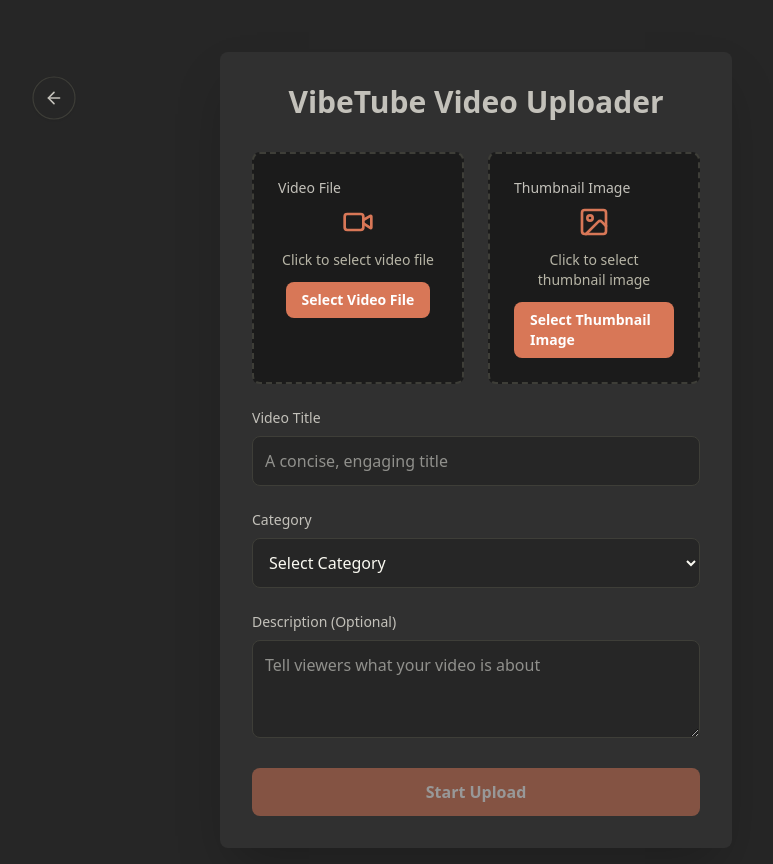
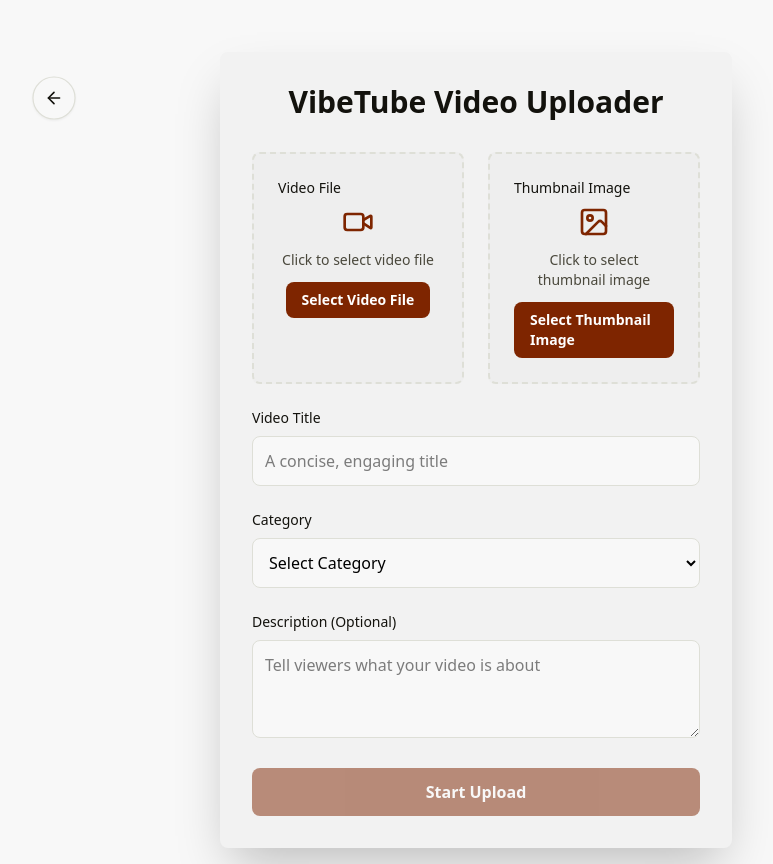
Before and after one commit to Sunilvishyt/vibetube, a React (Vite) app in the folder vibetube_frontend/: page /upload in a window 1280 px wide. Shown: the whole page, without its empty margins (164-937 px from the left). Built offline with nearby package versions, Linux system fonts and the light colour scheme.

Commit message:
Implement theme toggle functionality

```diff
--- a/vibetube_frontend/src/components/my_components/Comments.jsx
+++ b/vibetube_frontend/src/components/my_components/Comments.jsx
@@ -53,7 +53,7 @@
         <textarea
           value={text}
           onChange={(e) => setText(e.target.value)}
-          className="flex-1 p-2 border rounded w-full bg-input mb-1 text-amber-50"
+          className="flex-1 p-2 border rounded w-full bg-input mb-1 text-accent-foreground"
           rows={2}
           placeholder="Add a public comment..."
         />
--- /dev/null
+++ b/vibetube_frontend/src/components/my_components/Themetoggle.jsx
@@ -0,0 +1,38 @@
+// src/components/ModeToggle.jsx
+
+import { Moon, Sun } from "lucide-react";
+import { useTheme } from "@/lib/theme-context"; // Adjust path as needed
+import { Button } from "@/components/ui/button";
+import {
+  DropdownMenu,
+  DropdownMenuContent,
+  DropdownMenuItem,
+  DropdownMenuTrigger,
+} from "@/components/ui/dropdown-menu";
+
+export function Themetoggle() {
+  const { setTheme } = useTheme();
+
+  return (
+    <DropdownMenu>
+      <DropdownMenuTrigger asChild>
+        <Button variant="ghost" size="icon">
+          <Sun className="h-[1.2rem] w-[1.2rem] rotate-0 scale-100 transition-all dark:-rotate-90 dark:scale-0" />
+          <Moon className="absolute h-[1.2rem] w-[1.2rem] rotate-90 scale-0 transition-all dark:rotate-0 dark:scale-100" />
+          <span className="sr-only">Toggle theme</span>
+        </Button>
+      </DropdownMenuTrigger>
+      <DropdownMenuContent align="end">
+        <DropdownMenuItem onClick={() => setTheme("light")}>
+          Light
+        </DropdownMenuItem>
+        <DropdownMenuItem onClick={() => setTheme("dark")}>
+          Dark
+        </DropdownMenuItem>
+        <DropdownMenuItem onClick={() => setTheme("system")}>
+          System
+        </DropdownMenuItem>
+      </DropdownMenuContent>
+    </DropdownMenu>
+  );
+}
--- a/vibetube_frontend/src/components/my_components/VideoCard.jsx
+++ b/vibetube_frontend/src/components/my_components/VideoCard.jsx
@@ -117,7 +117,7 @@
           <div className="flex-1 min-w-0">
             {/* Title and Options Menu */}
             <div className="flex justify-between items-start -mt-1 -mr-2">
-              <h3 className="font-semibold text-sm leading-snug line-clamp-2 text-white pr-1">
+              <h3 className="font-semibold text-sm leading-snug line-clamp-2 text-accent-foreground pr-1">
                 {title}
               </h3>
               {/* Options Menu Icon */}
--- /dev/null
+++ b/vibetube_frontend/src/components/my_components/theme-provider.jsx
@@ -0,0 +1,58 @@
+// src/components/theme-provider.jsx
+
+import { useEffect, useState } from "react";
+// 👈 Import the context from the new file
+import { ThemeProviderContext } from "../../lib/theme-context";
+
+// The ThemeProviderContext definition and useTheme hook are now gone!
+
+export function ThemeProvider({
+  children,
+  defaultTheme = "system",
+  storageKey = "vite-ui-theme",
+  ...props
+}) {
+  // 1. Get initial theme from local storage or use default
+  const [theme, setTheme] = useState(
+    () => localStorage.getItem(storageKey) || defaultTheme
+  );
+
+  useEffect(() => {
+    const root = window.document.documentElement;
+
+    // Remove existing theme classes
+    root.classList.remove("light", "dark");
+
+    // 2. Handle 'system' theme preference
+    if (theme === "system") {
+      const systemTheme = window.matchMedia("(prefers-color-scheme: dark)")
+        .matches
+        ? "dark"
+        : "light";
+      root.classList.add(systemTheme);
+      return;
+    }
+
+    // 3. Apply the selected theme
+    root.classList.add(theme);
+  }, [theme]);
+
+  // 4. Create the context value
+  const value = {
+    theme,
+    setTheme: (newTheme) => {
+      localStorage.setItem(storageKey, newTheme);
+      setTheme(newTheme);
+    },
+  };
+
+  return (
+    <ThemeProviderContext.Provider {...props} value={value}>
+      {children}
+    </ThemeProviderContext.Provider>
+  );
+}
+
+// 👈 useTheme is gone from here!
+
+// This file now only exports the ThemeProvider component, satisfying the linter.
--- a/vibetube_frontend/src/components/ui/shadcn-io/navbar-08/index.jsx
+++ b/vibetube_frontend/src/components/ui/shadcn-io/navbar-08/index.jsx
@@ -39,6 +39,7 @@
 import { cn } from "@/lib/utils";
 import { Upload } from "lucide-react";
 import MoreButton from "@/components/my_components/MoreButton";
+import { Themetoggle } from "@/components/my_components/Themetoggle";
 
 // Simple logo component for the navbar
 const Logo = (props) => {
@@ -435,6 +436,7 @@
                 notificationCount={notificationCount}
                 onItemClick={onNotificationItemClick}
               /> */}
+              <Themetoggle />
               <span className="flex justify-center items-center">
                 <Tooltip>
                   <TooltipTrigger>
--- a/vibetube_frontend/src/index.css
+++ b/vibetube_frontend/src/index.css
@@ -42,6 +42,86 @@
 }
 
 :root {
+  /* -------------------------------------------------------------------------------------- */
+  /* Main Background/Foreground (Inverted Lightness) */
+  /* -------------------------------------------------------------------------------------- */
+  --background: oklch(
+    0.98 0 106.64
+  ); /* L (Lightness) inverted from 0.27 to 0.98 (White/Very Light) */
+  --foreground: oklch(
+    0.18 0.01 93.01
+  ); /* L inverted from 0.81 to ~0.18 (Dark Text) */
+  --card: oklch(
+    0.98 0 106.64
+  ); /* L inverted from 0.27 to 0.98 (Card Background) */
+  --card-foreground: oklch(
+    0.02 0.01 95.1
+  ); /* L inverted from 0.98 to ~0.02 (Card Text) */
+  --popover: oklch(
+    0.96 0 106.6
+  ); /* L inverted from 0.31 to 0.96 (Popover Background) */
+  --popover-foreground: oklch(
+    0.08 0 106.48
+  ); /* L inverted from 0.92 to ~0.08 (Popover Text) */
+
+  /* -------------------------------------------------------------------------------------- */
+  /* Accent & Utility Colors (Lighter for Visibility against Light Background) */
+  /* -------------------------------------------------------------------------------------- */
+  --primary: oklch(
+    0.4 0.13 38.76
+  ); /* Main Brand Color, made darker to stand out on light bg */
+  --primary-foreground: oklch(1 0 0); /* White text on primary */
+  --secondary: oklch(
+    0.9 0.01 95.1
+  ); /* Secondary background (slightly off-white) */
+  --secondary-foreground: oklch(0.31 0 106.6); /* Secondary text (Dark) */
+  --muted: oklch(0.95 0 106.71); /* Muted background (lighter) */
+  --muted-foreground: oklch(0.4 0.02 99.07); /* Muted text (darker) */
+  --accent: oklch(0.97 0.01 95.42); /* Accent background (very light) */
+  --accent-foreground: oklch(0.15 0.01 98.88); /* Accent text (darker) */
+  --destructive: oklch(0.64 0.21 25.33); /* Same destructive color (Red) */
+  --destructive-foreground: oklch(1 0 0); /* White text on destructive */
+  --border: oklch(0.9 0.01 106.89); /* Border (lighter) */
+  --input: oklch(0.85 0.01 100.22); /* Input background (lighter) */
+  --ring: oklch(0.59 0.17 253.06); /* Ring color (same as dark mode) */
+
+  /* -------------------------------------------------------------------------------------- */
+  /* Sidebar (Assuming it stays visually separate, maintaining contrast) */
+  /* -------------------------------------------------------------------------------------- */
+  --sidebar: oklch(0.95 0 67.71);
+  --sidebar-foreground: oklch(0.18 0.01 93.01);
+  --sidebar-primary: oklch(0.9 0 0);
+  --sidebar-primary-foreground: oklch(0.01 0 0);
+  --sidebar-accent: oklch(0.97 0 106.62);
+  --sidebar-accent-foreground: oklch(0.18 0.01 93.01);
+  --sidebar-border: oklch(0.05 0 0);
+  --sidebar-ring: oklch(0.4 0 0);
+
+  /* -------------------------------------------------------------------------------------- */
+  /* Chart Colors, Shadows, Radius (Keep these the same) */
+  /* -------------------------------------------------------------------------------------- */
+  --chart-1: oklch(0.56 0.13 43);
+  --chart-2: oklch(0.69 0.16 290.41);
+  --chart-3: oklch(93.19% 0.008 95.3);
+  --chart-4: oklch(0.31 0.05 289.32);
+  --chart-5: oklch(0.56 0.13 42.06);
+  --radius: 0.5rem;
+  --shadow-2xs: 0px 4px 8px -1px hsl(0 0% 0% / 0.05);
+  --shadow-xs: 0px 4px 8px -1px hsl(0 0% 0% / 0.05);
+  --shadow-sm: 0px 4px 8px -1px hsl(0 0% 0% / 0.1),
+    0px 1px 2px -2px hsl(0 0% 0% / 0.1);
+  --shadow: 0px 4px 8px -1px hsl(0 0% 0% / 0.1),
+    0px 1px 2px -2px hsl(0 0% 0% / 0.1);
+  --shadow-md: 0px 4px 8px -1px hsl(0 0% 0% / 0.1),
+    0px 2px 4px -2px hsl(0 0% 0% / 0.1);
+  --shadow-lg: 0px 4px 8px -1px hsl(0 0% 0% / 0.1),
+    0px 4px 6px -2px hsl(0 0% 0% / 0.1);
+  --shadow-xl: 0px 4px 8px -1px hsl(0 0% 0% / 0.1),
+    0px 8px 10px -2px hsl(0 0% 0% / 0.1);
+  --shadow-2xl: 0px 4px 8px -1px hsl(0 0% 0% / 0.25);
+}
+
+.dark {
   --background: oklch(0.27 0 106.64);
   --foreground: oklch(0.81 0.01 93.01);
   --card: oklch(0.27 0 106.64);
@@ -90,40 +170,6 @@
   --shadow-2xl: 0px 4px 8px -1px hsl(0 0% 0% / 0.25);
 }
 
-.dark {
-  --background: oklch(0.145 0 0);
-  --foreground: oklch(0.985 0 0);
-  --card: oklch(0.205 0 0);
-  --card-foreground: oklch(0.985 0 0);
-  --popover: oklch(0.205 0 0);
-  --popover-foreground: oklch(0.985 0 0);
-  --primary: oklch(0.922 0 0);
-  --primary-foreground: oklch(0.205 0 0);
-  --secondary: oklch(0.269 0 0);
-  --secondary-foreground: oklch(0.985 0 0);
-  --muted: oklch(0.269 0 0);
-  --muted-foreground: oklch(0.708 0 0);
-  --accent: oklch(0.269 0 0);
-  --accent-foreground: oklch(0.985 0 0);
-  --destructive: oklch(0.704 0.191 22.216);
-  --border: oklch(1 0 0 / 10%);
-  --input: oklch(1 0 0 / 15%);
-  --ring: oklch(0.556 0 0);
-  --chart-1: oklch(0.488 0.243 264.376);
-  --chart-2: oklch(0.696 0.17 162.48);
-  --chart-3: oklch(0.769 0.188 70.08);
-  --chart-4: oklch(0.627 0.265 303.9);
-  --chart-5: oklch(0.645 0.246 16.439);
-  --sidebar: oklch(0.205 0 0);
-  --sidebar-foreground: oklch(0.985 0 0);
-  --sidebar-primary: oklch(0.488 0.243 264.376);
-  --sidebar-primary-foreground: oklch(0.985 0 0);
-  --sidebar-accent: oklch(0.269 0 0);
-  --sidebar-accent-foreground: oklch(0.985 0 0);
-  --sidebar-border: oklch(1 0 0 / 10%);
-  --sidebar-ring: oklch(0.556 0 0);
-}
-
 @layer base {
   * {
     @apply border-border outline-ring/50;
--- /dev/null
+++ b/vibetube_frontend/src/lib/theme-context.js
@@ -0,0 +1,22 @@
+// src/lib/theme-context.js
+
+import { createContext, useContext } from "react";
+
+const initialState = {
+  theme: "system",
+  setTheme: () => null,
+};
+
+// 1. Create and export the Context
+export const ThemeProviderContext = createContext(initialState);
+
+// 2. Create and export the Custom Hook
+export const useTheme = () => {
+  const context = useContext(ThemeProviderContext);
+
+  if (context === undefined) {
+    throw new Error("useTheme must be used within a ThemeProvider");
+  }
+
+  return context;
+};
--- a/vibetube_frontend/src/main.jsx
+++ b/vibetube_frontend/src/main.jsx
@@ -3,11 +3,14 @@
 import "./index.css";
 import App from "./App.jsx";
 import { BrowserRouter } from "react-router-dom";
+import { ThemeProvider } from "./components/my_components/theme-provider";
 
 createRoot(document.getElementById("root")).render(
   <StrictMode>
-    <BrowserRouter>
-      <App />
-    </BrowserRouter>
+    <ThemeProvider defaultTheme="system" storageKey="app-theme">
+      <BrowserRouter>
+        <App />
+      </BrowserRouter>
+    </ThemeProvider>
   </StrictMode>
 );
--- a/vibetube_frontend/src/pages/Homepage.jsx
+++ b/vibetube_frontend/src/pages/Homepage.jsx
@@ -203,7 +203,6 @@
   return (
     <>
       <Toaster position="bottom-right" richColors />
-
       <Navbar userName={username} userEmail={email} />
       <hr />
       <div className="bg-chart-3 h-fit w-full p-8">
```
